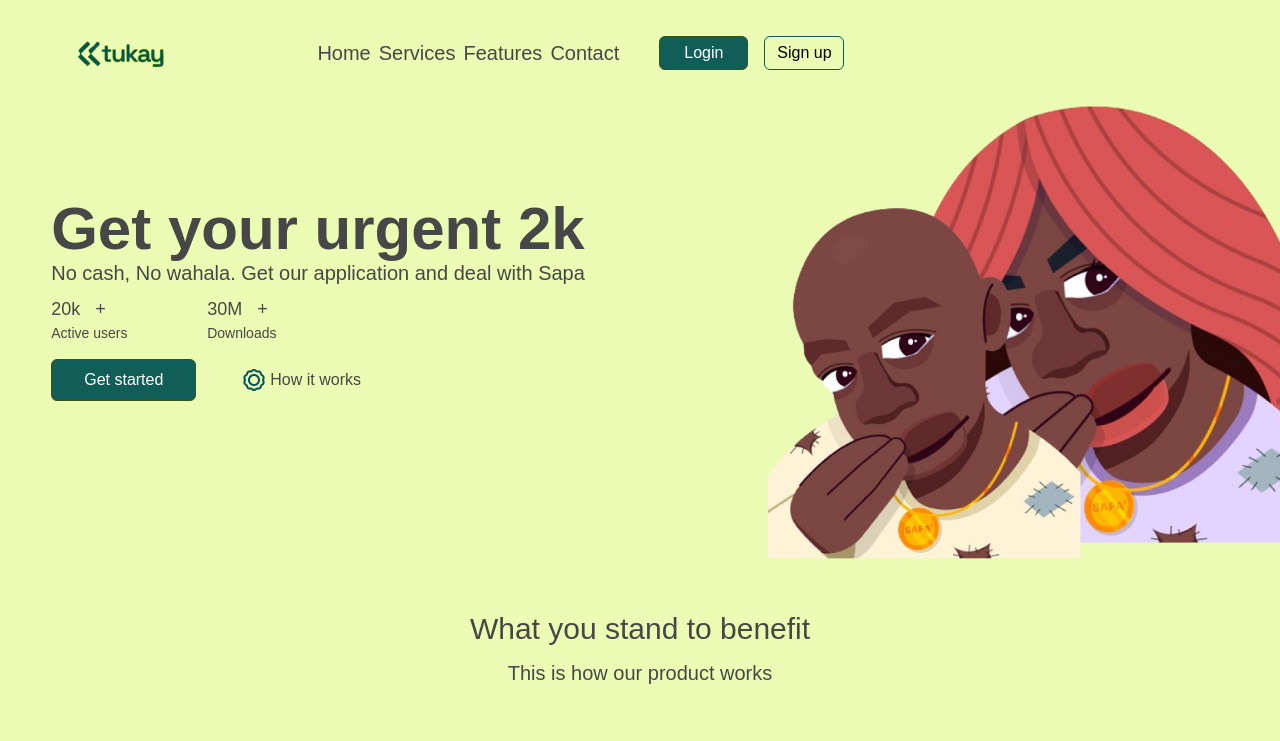
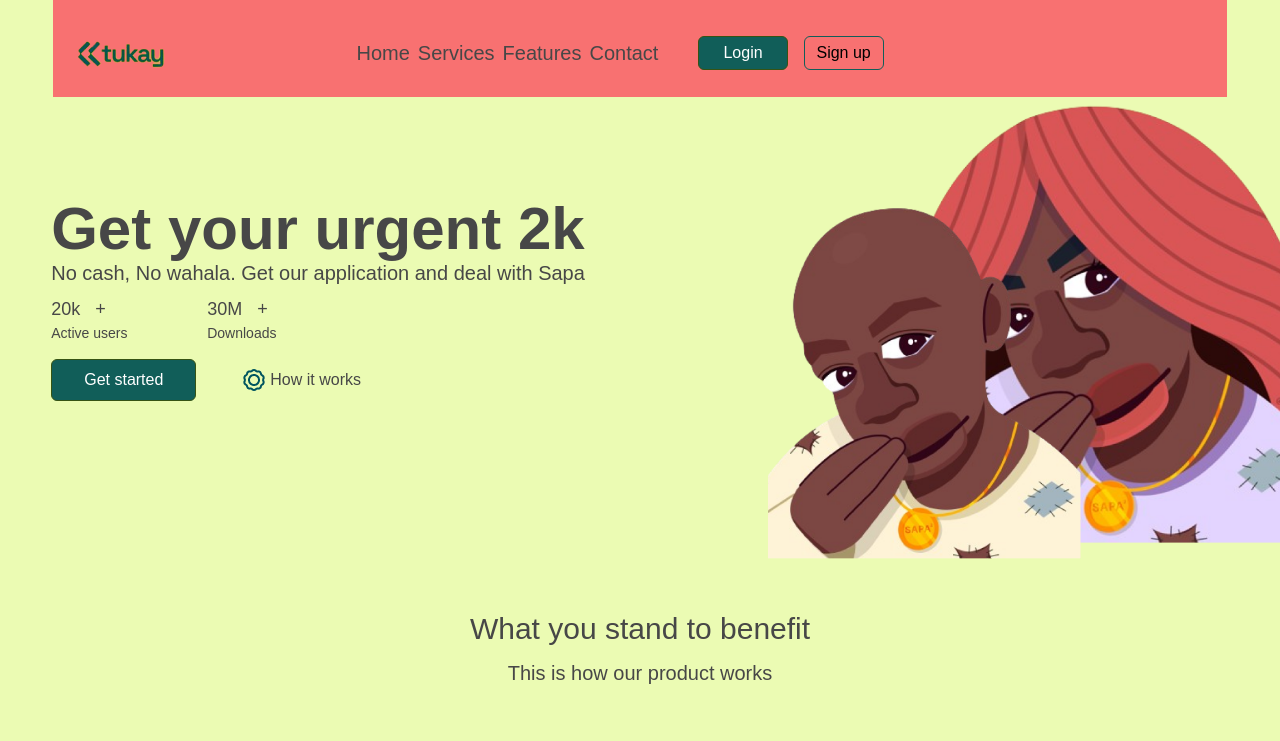
Before and after one commit to Nathaniyell/sapa-tukay, a React (Create React App) app: page / in a window 1280 px wide. Shown: the top 741 px of the page. Built offline with nearby package versions, Linux system fonts and the light colour scheme.

Commit message:
update Header.jsx

```diff
--- a/src/components/Header.jsx
+++ b/src/components/Header.jsx
@@ -7,8 +7,8 @@ const Header = () => {
   const navLinks = ["Home", "Services", "Features", "Contact"];
   const [navMobile, setNavMobile] = useState(false);
   return (
-    <nav className="flex flex-col md:flex-row items-center justify-between w-11/12 mx-auto pt-2 z-10">
-      <div className="flex items-center justify-between w-11/12 md:w-fit">
+    <nav className="flex flex-col md:flex-row items-center justify-between w-11/12 mx-auto pt-2 z-10 bg-red-400">
+      <div className="flex items-center justify-between w-full md:w-fit">
         <img src={Logo} alt="Logo" />
         <button
           className="text-4xl font-bold cursor-pointer text-lime-900 md:hidden"
@@ -18,9 +18,9 @@ const Header = () => {
         </button>
       </div>
             <ul
-        className={`bg-[#ebfbb3] z-10 flex w-2/3 gap-2 lg:gap-2 mx-auto md: items-center justify-around md:bg-inherit flex-col md:flex-row  ${
+        className={`bg-[#ebfbb3] z-10 flex w-3/5 mx-auto gap-2 lg:gap-2 items-center justify-around md:bg-inherit flex-col md:flex-row  ${
           navMobile ? "translate-x-0" : "-translate-x-[200%]"
-        } transition-transform md:transform-none`}
+        } transition-transform md:transform-none border border-teal-800 md:border-none`}
       >
         {navLinks.map((link, index) => {
           return (
@@ -32,7 +32,7 @@ const Header = () => {
             </li>
           );
         })}
-      <aside className={`z-10 mt-4 md:mt-0 md:ml-8 flex flex-col md:flex-row gap-4 items-center mx-auto w-full pb-4 md:pb-0`}>
+      <aside className={`z-10 mt-4 md:mt-0 md:ml-8 flex flex-col md:flex-row gap-4 items-center mx-auto pb-4 md:pb-0`}>
         <button className="border border-lime-900 bg-teal-800 text-white py-1 px-6 rounded-md">
           Login
         </button>
```
